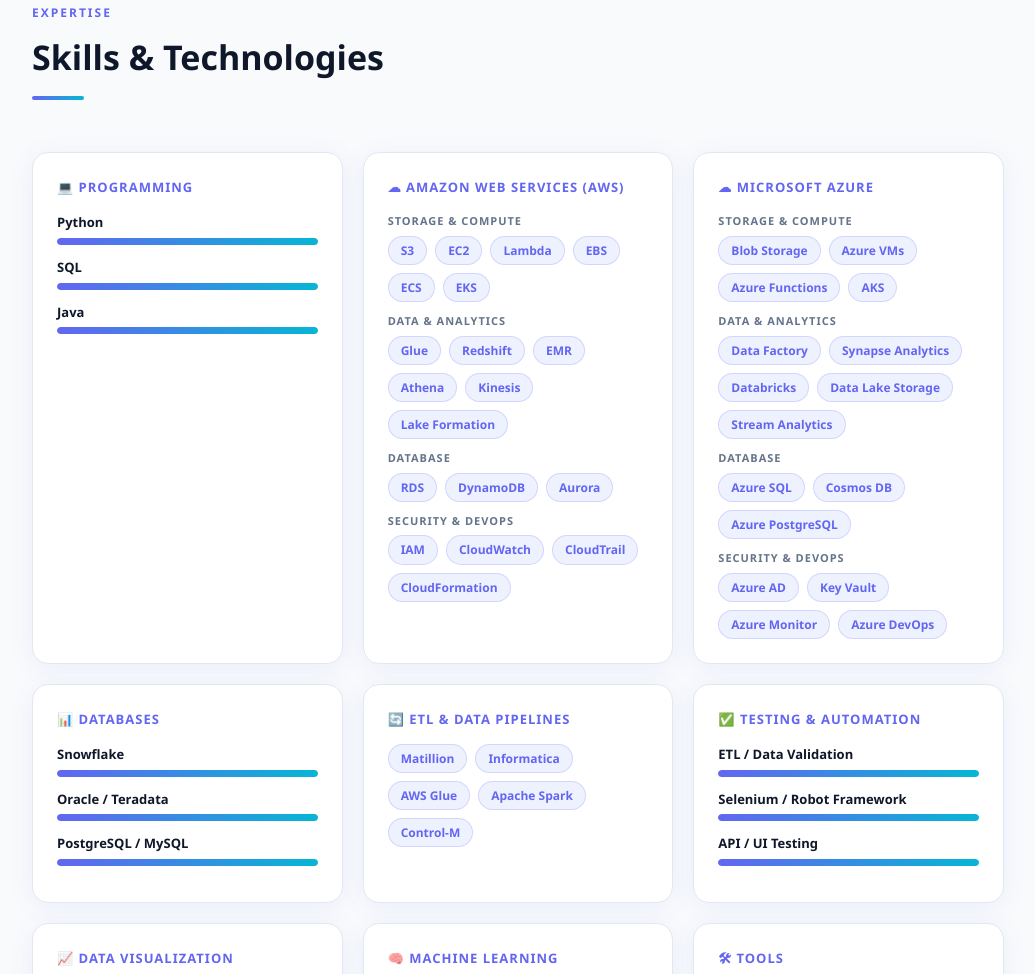
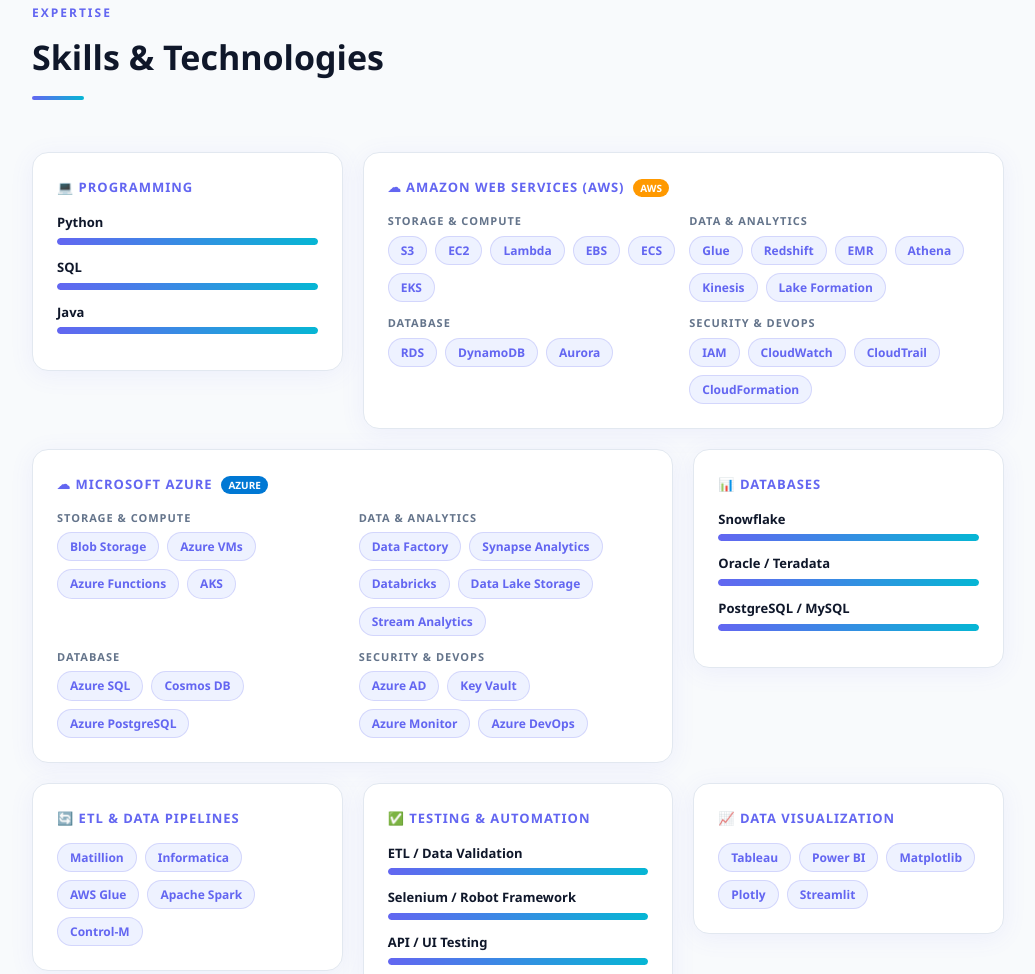
Before and after one commit to sandeepAppasani/portfolio, a plain HTML site: page portfolio.html in a window 1280 px wide. Shown: the part 1609-2583 px from the top of the page, without its empty margins (122-1157 px from the left). Drawn offline with Linux system fonts and the light colour scheme.

Commit message:
Skill cards sized to content, AWS/Azure as wide 2-col cards with sub-grid

```diff
--- a/portfolio.html
+++ b/portfolio.html
@@ -236,13 +236,15 @@
     .stat-label { font-size: 12px; color: var(--muted); margin-top: 6px; font-weight: 500; }
 
     /* ── SKILLS ── */
-    .skills-grid { display: grid; grid-template-columns: repeat(3, 1fr); gap: 20px; }
+    .skills-grid { display: grid; grid-template-columns: repeat(3, 1fr); gap: 20px; align-items: start; }
     .skill-card {
       background: white; border: 1px solid var(--border);
       border-radius: 16px; padding: 24px;
       box-shadow: var(--shadow);
       transition: transform 0.3s, box-shadow 0.3s, border-color 0.3s;
     }
+    .skill-card.wide { grid-column: span 2; }
+    .skill-card.wide .cloud-grid { display: grid; grid-template-columns: 1fr 1fr; gap: 12px; }
     .skill-card:hover { transform: translateY(-4px); box-shadow: var(--shadow-hover); border-color: var(--accent); }
     .skill-card-title {
       font-size: 13px; font-weight: 800; color: var(--accent);
@@ -486,9 +488,10 @@
       </div>
     </div>
 
-    <div class="skill-card">
-      <div class="skill-card-title">&#9729; Amazon Web Services (AWS)</div>
-      <div style="margin-bottom:10px;">
+    <div class="skill-card wide">
+      <div class="skill-card-title">&#9729; Amazon Web Services (AWS) &nbsp;<span style="font-size:10px;background:#ff9900;color:white;padding:2px 7px;border-radius:10px;font-weight:700;letter-spacing:0;">AWS</span></div>
+      <div class="cloud-grid">
+        <div>
           <div style="font-size:11px;font-weight:700;color:var(--muted);text-transform:uppercase;letter-spacing:1px;margin-bottom:6px;">Storage &amp; Compute</div>
           <div class="skill-tags">
             <span class="tag">S3</span><span class="tag">EC2</span>
@@ -496,7 +499,7 @@
             <span class="tag">ECS</span><span class="tag">EKS</span>
           </div>
         </div>
-      <div style="margin-bottom:10px;">
+        <div>
           <div style="font-size:11px;font-weight:700;color:var(--muted);text-transform:uppercase;letter-spacing:1px;margin-bottom:6px;">Data &amp; Analytics</div>
           <div class="skill-tags">
             <span class="tag">Glue</span><span class="tag">Redshift</span>
@@ -504,7 +507,7 @@
             <span class="tag">Kinesis</span><span class="tag">Lake Formation</span>
           </div>
         </div>
-      <div style="margin-bottom:10px;">
+        <div>
           <div style="font-size:11px;font-weight:700;color:var(--muted);text-transform:uppercase;letter-spacing:1px;margin-bottom:6px;">Database</div>
           <div class="skill-tags">
             <span class="tag">RDS</span><span class="tag">DynamoDB</span>
@@ -519,17 +522,19 @@
           </div>
         </div>
       </div>
+    </div>
 
-    <div class="skill-card">
-      <div class="skill-card-title">&#9729; Microsoft Azure</div>
-      <div style="margin-bottom:10px;">
+    <div class="skill-card wide">
+      <div class="skill-card-title">&#9729; Microsoft Azure &nbsp;<span style="font-size:10px;background:#0078d4;color:white;padding:2px 7px;border-radius:10px;font-weight:700;letter-spacing:0;">Azure</span></div>
+      <div class="cloud-grid">
+        <div>
           <div style="font-size:11px;font-weight:700;color:var(--muted);text-transform:uppercase;letter-spacing:1px;margin-bottom:6px;">Storage &amp; Compute</div>
           <div class="skill-tags">
             <span class="tag">Blob Storage</span><span class="tag">Azure VMs</span>
             <span class="tag">Azure Functions</span><span class="tag">AKS</span>
           </div>
         </div>
-      <div style="margin-bottom:10px;">
+        <div>
           <div style="font-size:11px;font-weight:700;color:var(--muted);text-transform:uppercase;letter-spacing:1px;margin-bottom:6px;">Data &amp; Analytics</div>
           <div class="skill-tags">
             <span class="tag">Data Factory</span><span class="tag">Synapse Analytics</span>
@@ -537,7 +542,7 @@
             <span class="tag">Stream Analytics</span>
           </div>
         </div>
-      <div style="margin-bottom:10px;">
+        <div>
           <div style="font-size:11px;font-weight:700;color:var(--muted);text-transform:uppercase;letter-spacing:1px;margin-bottom:6px;">Database</div>
           <div class="skill-tags">
             <span class="tag">Azure SQL</span><span class="tag">Cosmos DB</span>
@@ -549,6 +554,7 @@
           <div class="skill-tags">
             <span class="tag">Azure AD</span><span class="tag">Key Vault</span>
             <span class="tag">Azure Monitor</span><span class="tag">Azure DevOps</span>
+          </div>
         </div>
       </div>
     </div>
```
Lines whose indentation alone changed are shown as unchanged.
